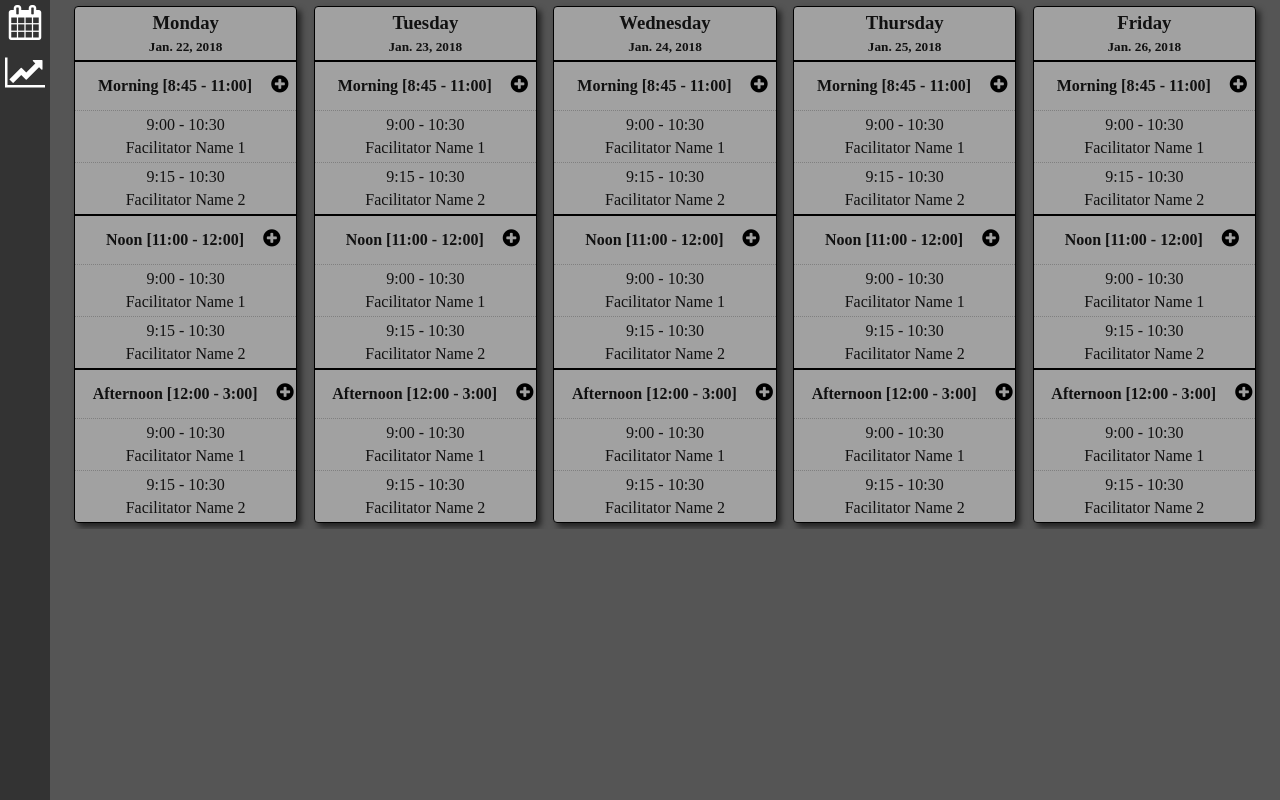
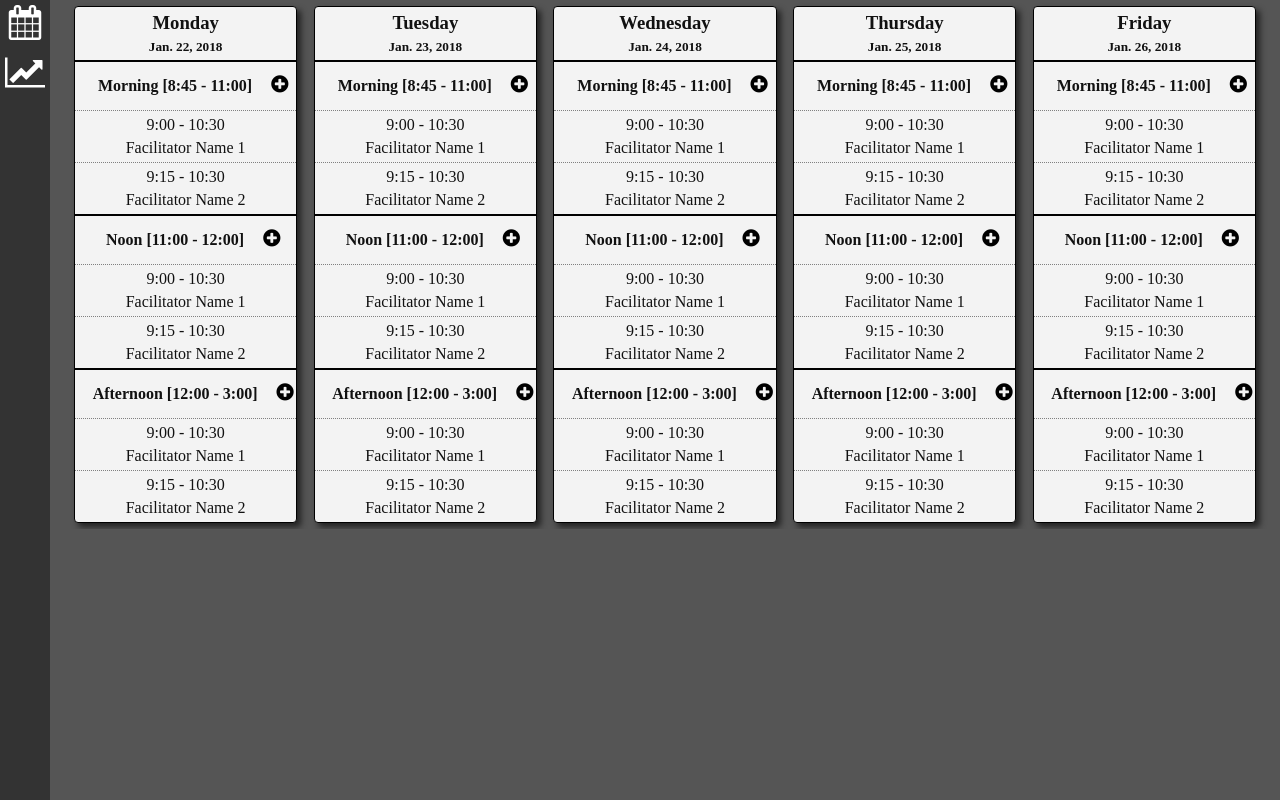
Before and after one commit to SimkinsD/CMPT395-Term-Project, a Django app: page / in a window 1280 px wide. Shown: the part 60-860 px from the top of the page. Run offline with Django 3.2, Linux system fonts and the light colour scheme.

Commit message:
Brightened background colour of each days

```diff
--- a/CMPT395/static/css/calendar.css
+++ b/CMPT395/static/css/calendar.css
@@ -57,7 +57,7 @@
     border-radius: 4px;
     box-shadow: 4px 4px 6px #222;
     margin: 0.5%;
-    background-color: #a1a1a1;
+    background-color: #f3f3f3;
     color: #111;
 }
 
```
